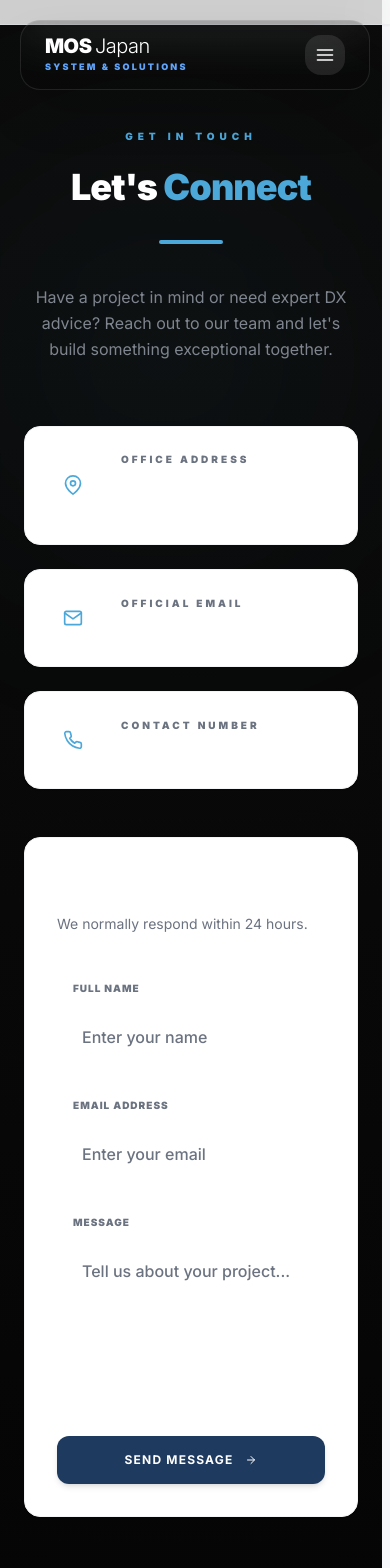
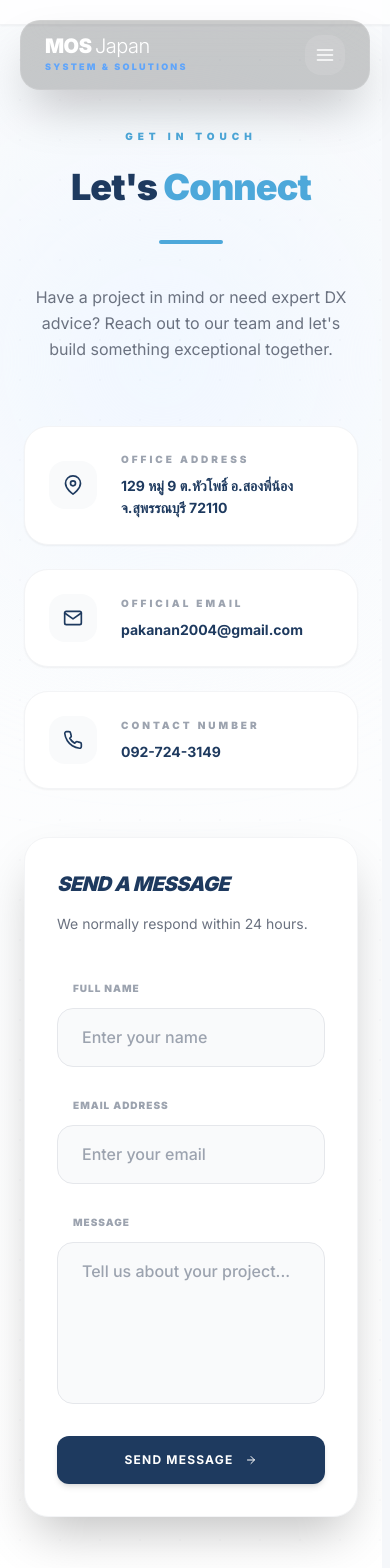
Before and after one commit to pakanan12/japan_system_mos, a React (Vite) app: page /contact in a window 390 px wide. Shown: the top 1568 px of the page. Built offline with nearby package versions, Linux system fonts and the light colour scheme.

Commit message:
update mobile UI fix footer layout

```diff
--- a/src/pages/Contact.jsx
+++ b/src/pages/Contact.jsx
@@ -47,15 +47,15 @@ const Contact = () => {
     }
   ];
 
-  const inputBaseClass = "w-full px-6 py-4 bg-white/5 border border-white/10 rounded-2xl outline-none transition-all duration-300 font-medium text-white placeholder:text-gray-500 focus:border-japan-system-secondary/50 focus:bg-white/10";
+  const inputBaseClass = "w-full px-6 py-4 bg-gray-50 border border-gray-200 rounded-2xl outline-none transition-all duration-300 font-medium text-japan-system-primary placeholder:text-gray-400 focus:border-japan-system-secondary focus:bg-white focus:ring-4 focus:ring-japan-system-secondary/5";
 
   return (
-    <div className="relative min-h-screen bg-[#050505] overflow-hidden pt-32 pb-20 md:pt-48 md:pb-40">
+    <div className="relative min-h-screen bg-white overflow-hidden pt-32 pb-20 md:pt-48 md:pb-40">
       {/* Background Decor */}
       <div className="absolute inset-0 pointer-events-none">
-        <div className="absolute top-0 left-0 w-full h-full bg-[radial-gradient(circle_at_50%_-20%,#1a1a1a,transparent)] opacity-40"></div>
-        <div className="absolute top-[10%] left-[-10%] w-[400px] md:w-[800px] h-[400px] md:h-[800px] bg-japan-system-secondary/5 rounded-full blur-[120px]"></div>
-        <div className="absolute inset-0 bg-grid-pattern opacity-[0.02]"></div>
+        <div className="absolute top-0 left-0 w-full h-full bg-[radial-gradient(circle_at_50%_-20%,#f8fafc,transparent)] opacity-100"></div>
+        <div className="absolute top-[10%] left-[-10%] w-[400px] md:w-[800px] h-[400px] md:h-[800px] bg-blue-50 rounded-full blur-[120px]"></div>
+        <div className="absolute inset-0 bg-grid-pattern opacity-[0.05]"></div>
       </div>
 
       <div className="relative z-10 max-w-7xl mx-auto px-6 lg:px-12">
@@ -68,11 +68,11 @@ const Contact = () => {
           <span className="text-japan-system-secondary text-[10px] md:text-xs font-black uppercase tracking-[0.5em] mb-6 block">
             {t('getInTouch') || 'CONTACT US'}
           </span>
-          <h1 className="text-4xl md:text-7xl font-black text-white mb-8 tracking-tight leading-[1.1]">
+          <h1 className="text-4xl md:text-7xl font-black text-japan-system-primary mb-8 tracking-tight leading-[1.1]">
             Let's <span className="text-japan-system-secondary">Connect</span>
           </h1>
           <div className="w-16 h-1 bg-japan-system-secondary mx-auto rounded-full mb-10"></div>
-          <p className="max-w-2xl mx-auto text-gray-400 text-base md:text-lg leading-relaxed opacity-80">
+          <p className="max-w-2xl mx-auto text-gray-500 text-base md:text-lg leading-relaxed">
             Have a project in mind or need expert DX advice? Reach out to our team and let's build something exceptional together.
           </p>
         </motion.div>
@@ -93,14 +93,14 @@ const Contact = () => {
                 rel={item.isExternal ? 'noopener noreferrer' : undefined}
                 className="group block"
               >
-                <div className="glass-card p-6 md:p-10 bg-white/5 border border-white/10 hover:border-japan-system-secondary/30 transition-all duration-500 hover:shadow-[0_20px_50px_rgba(0,0,0,0.3)]">
+                <div className="bg-white border border-gray-100 p-6 md:p-10 rounded-3xl shadow-sm hover:shadow-xl hover:border-japan-system-secondary/30 transition-all duration-500">
                   <div className="flex items-center space-x-6">
-                    <div className="w-12 h-12 md:w-16 md:h-16 bg-white/5 rounded-2xl flex items-center justify-center shrink-0 group-hover:bg-japan-system-secondary group-hover:text-white transition-all duration-500">
-                      <item.icon className="w-5 h-5 md:w-7 md:h-7 text-japan-system-secondary group-hover:text-white transition-colors" />
+                    <div className="w-12 h-12 md:w-16 md:h-16 bg-gray-50 rounded-2xl flex items-center justify-center shrink-0 group-hover:bg-japan-system-primary group-hover:text-white transition-all duration-500">
+                      <item.icon className="w-5 h-5 md:w-7 md:h-7 text-japan-system-primary group-hover:text-white transition-colors" />
                     </div>
                     <div>
-                      <span className="text-[10px] font-black uppercase tracking-[0.3em] text-gray-500 mb-2 block">{item.label}</span>
-                      <p className="text-white font-bold text-sm md:text-lg leading-relaxed group-hover:text-japan-system-secondary transition-colors">
+                      <span className="text-[10px] font-black uppercase tracking-[0.3em] text-gray-400 mb-2 block">{item.label}</span>
+                      <p className="text-japan-system-primary font-bold text-sm md:text-lg leading-relaxed group-hover:text-japan-system-secondary transition-colors">
                         {item.val}
                       </p>
                     </div>
@@ -117,9 +117,9 @@ const Contact = () => {
             transition={{ duration: 0.8, delay: 0.3 }}
             className="lg:col-span-7"
           >
-            <div className="glass-card p-8 md:p-12 bg-white/[0.03] border border-white/10 shadow-2xl relative">
+            <div className="bg-white border border-gray-100 p-8 md:p-12 rounded-3xl shadow-2xl relative overflow-hidden">
               <div className="mb-10">
-                <h3 className="text-xl md:text-3xl font-black text-white mb-4 uppercase tracking-tight italic">
+                <h3 className="text-xl md:text-3xl font-black text-japan-system-primary mb-4 uppercase tracking-tight italic">
                   SEND A MESSAGE
                 </h3>
                 <p className="text-gray-500 text-sm">We normally respond within 24 hours.</p>
@@ -128,7 +128,7 @@ const Contact = () => {
               <form onSubmit={handleSubmit} className="space-y-6" noValidate>
                 <div className="grid grid-cols-1 md:grid-cols-2 gap-6">
                   <div className="space-y-2">
-                    <label className="text-[10px] font-black uppercase tracking-widest text-gray-500 ml-4">FULL NAME</label>
+                    <label className="text-[10px] font-black uppercase tracking-widest text-gray-400 ml-4">FULL NAME</label>
                     <input
                       name="name"
                       type="text"
@@ -139,7 +139,7 @@ const Contact = () => {
                     />
                   </div>
                   <div className="space-y-2">
-                    <label className="text-[10px] font-black uppercase tracking-widest text-gray-500 ml-4">EMAIL ADDRESS</label>
+                    <label className="text-[10px] font-black uppercase tracking-widest text-gray-400 ml-4">EMAIL ADDRESS</label>
                     <input
                       name="email"
                       type="email"
@@ -152,7 +152,7 @@ const Contact = () => {
                 </div>
 
                 <div className="space-y-2">
-                  <label className="text-[10px] font-black uppercase tracking-widest text-gray-500 ml-4">MESSAGE</label>
+                  <label className="text-[10px] font-black uppercase tracking-widest text-gray-400 ml-4">MESSAGE</label>
                   <textarea
                     name="message"
                     rows="5"
--- a/src/pages/Marketing.jsx
+++ b/src/pages/Marketing.jsx
@@ -1,5 +1,6 @@
 import { useTranslation } from 'react-i18next';
 import { FiMonitor, FiBarChart2, FiSearch, FiMail, FiArrowRight } from 'react-icons/fi';
+import { FaFacebookF, FaInstagram, FaTwitter, FaLine } from 'react-icons/fa';
 import { motion } from 'framer-motion';
 import { Link } from 'react-router-dom';
 import TiltCard from '../components/TiltCard';
@@ -32,6 +33,13 @@ const Marketing = () => {
       desc: t('emailMarketingDesc'),
       tags: ['CRM', 'Automation', 'Direct']
     }
+  ];
+
+  const socialLinks = [
+    { icon: FaFacebookF, label: 'Facebook', url: 'https://facebook.com', color: '#1877F2' },
+    { icon: FaInstagram, label: 'Instagram', url: 'https://instagram.com', color: '#E4405F' },
+    { icon: FaTwitter, label: 'Twitter / X', url: 'https://twitter.com', color: '#000000' },
+    { icon: FaLine, label: 'Line', url: 'https://line.me', color: '#06C755' }
   ];
 
 
@@ -103,6 +111,42 @@ const Marketing = () => {
           ))}
         </div>
 
+        {/* Social Media Section */}
+        <motion.div
+          initial={{ opacity: 0, y: 30 }}
+          whileInView={{ opacity: 1, y: 0 }}
+          viewport={{ once: true }}
+          className="mb-16 md:mb-24 px-2 md:px-0"
+        >
+          <div className="text-center mb-10 md:mb-16">
+            <span className="text-japan-system-secondary text-[9px] md:text-xs font-black uppercase tracking-[0.3em] md:tracking-[0.4em] mb-4 block">Connect with Us</span>
+            <h2 className="text-xl md:text-3xl font-black text-japan-system-primary tracking-tight uppercase italic px-4 md:px-0">
+              Our <span className="text-japan-system-secondary">Social Channels</span>
+            </h2>
+          </div>
+          <div className="grid grid-cols-2 md:grid-cols-4 gap-4 md:gap-6">
+            {socialLinks.map((social, i) => (
+              <a
+                key={i}
+                href={social.url}
+                target="_blank"
+                rel="noopener noreferrer"
+                className="group"
+              >
+                <div className="bg-white border border-gray-100 p-6 rounded-2xl flex flex-col items-center justify-center transition-all duration-500 hover:shadow-xl hover:border-japan-system-secondary/30 hover:-translate-y-1">
+                  <div
+                    className="w-12 h-12 rounded-xl flex items-center justify-center mb-4 transition-all duration-500 shadow-sm group-hover:scale-110"
+                    style={{ backgroundColor: social.color + '10' }}
+                  >
+                    <social.icon className="w-5 h-5" style={{ color: social.color }} />
+                  </div>
+                  <span className="text-[10px] font-black uppercase tracking-widest text-gray-400 group-hover:text-japan-system-primary transition-colors">{social.label}</span>
+                </div>
+              </a>
+            ))}
+          </div>
+        </motion.div>
+
 
         <div className="grid grid-cols-1 gap-10 md:gap-16 items-center px-2 md:px-0">
             <div className="glass-card p-8 md:p-12 bg-gradient-to-br from-japan-system-primary to-japan-system-primary/90 text-white shadow-2xl relative overflow-hidden text-center lg:text-left">
```
